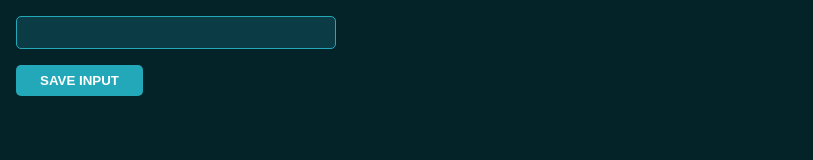
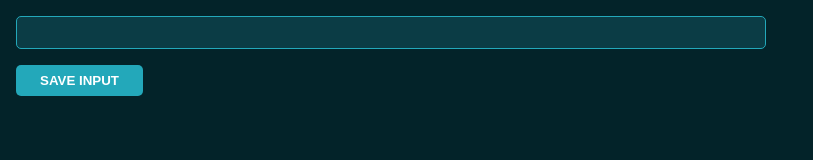
Before and after one commit to DaltonBuilds/leads-tracker, a website built with Vite: page index.html in a window 1280 px wide. Shown: the whole page, without its empty margins (0-813 px from the left). Built offline with nearby package versions, Linux system fonts and the light colour scheme.

Commit message:
Fix: updated min width and max width.

```diff
--- a/index.css
+++ b/index.css
@@ -14,8 +14,8 @@ body {
   margin: 0;
   padding: 1rem;
   font-family: Arial, Helvetica, sans-serif;
-  min-width: 10rem;
-  max-width: 20rem;
+  min-width: 400px;
+  max-width: 750px;
 }
 
 input {
```
